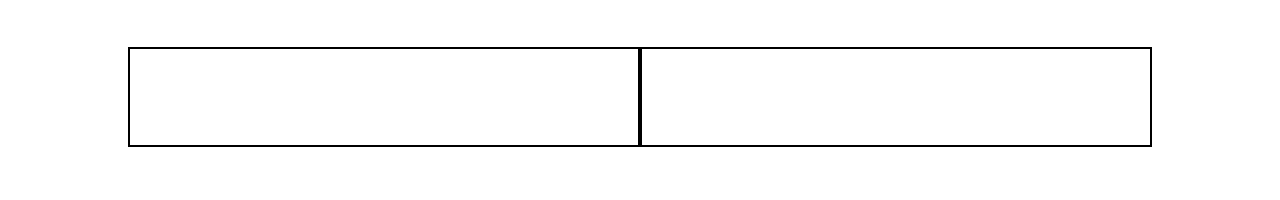
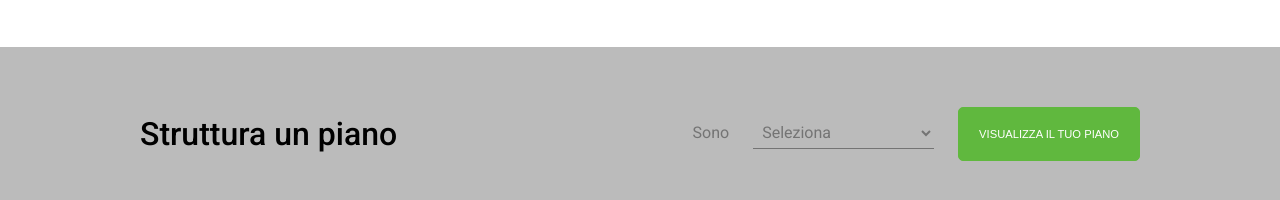
Before and after one commit to leitongchen/htmlcss-fluentify, a plain HTML site: page index.html in a window 1280 px wide. Shown: the part 1800-2000 px from the top of the page. Before the commit the page ends 1947 px from the top, so only its background shows below. Drawn offline with Linux system fonts and the light colour scheme.

Commit message:
footer implementato

```diff
--- a/index.html
+++ b/index.html
@@ -104,10 +104,23 @@
             </div>
         </section>
     </main>
-    <footer>
+    <footer class="bg-gray">
         <div class="wrapper clearfix">
-            <div class="f-left col-2 h-100 border"></div>
-            <div class="f-left col-2 h-100 border"></div>
+            <div class="f-left col-2 col-sx">
+                <h3>Struttura un piano</h3>
+            </div>
+            <div class="t-gray f-left col-2 col-dx">
+                <label for="professione">Sono</label>
+                <select id="professione">
+                <option value="">Seleziona</option>
+                <option value="studente">Studente</option>
+                <option value="associazione">Associazione</option>
+                <option value="azienda">Azienda</option>
+                <option value="libero professionista">Libero professionista</option>
+                </select>
+
+                <button class="btn big-btn green-btn">Visualizza il tuo piano</button>
+            </div>
         </div>
     </footer>
 </body>
--- a/style/style.css
+++ b/style/style.css
@@ -14,7 +14,8 @@ section h4 {
     font-size: 1.5rem;
     font-weight: 500;
 }
-section h3 {
+section h3,
+footer h3 {
     font-size: 2rem;
     font-weight: 500;
 }
@@ -278,3 +279,29 @@ article.promise .img-col-3 {
 
 
 /* footer */
+footer {
+    padding: 60px;
+}
+
+footer .col-dx {
+    text-align: right;
+}
+
+footer h3 {
+    line-height: 55px;
+}
+
+footer select {
+    /* appearance: none; */
+    background-color: transparent;
+    color: rgb(116, 116, 116);
+
+    border: none;
+    border-bottom: 1px solid rgb(116, 116, 116);
+
+    padding: 5px;
+    margin: 0 20px;
+
+    font-family: inherit;
+    font-size: inherit;
+}
```
